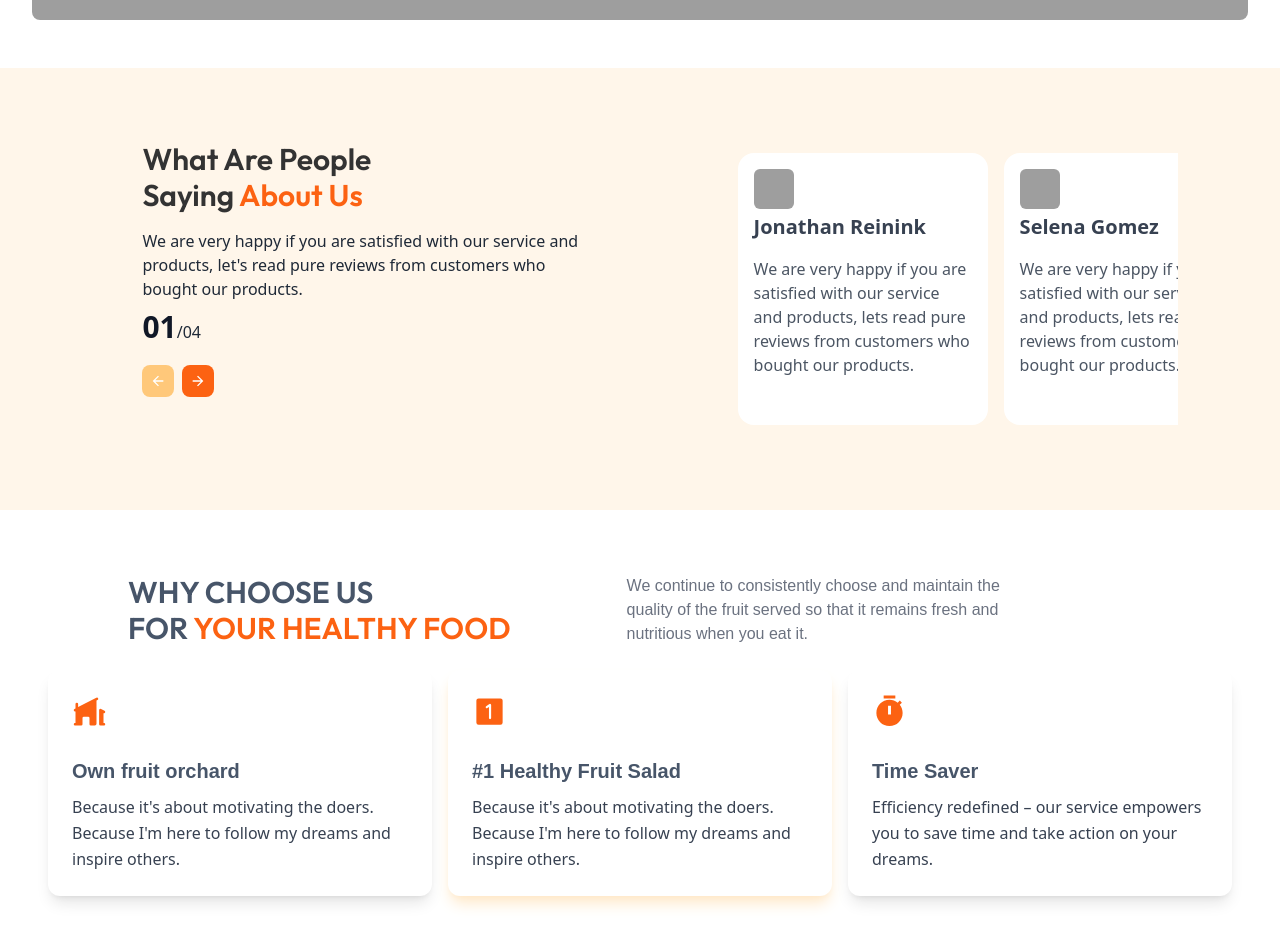
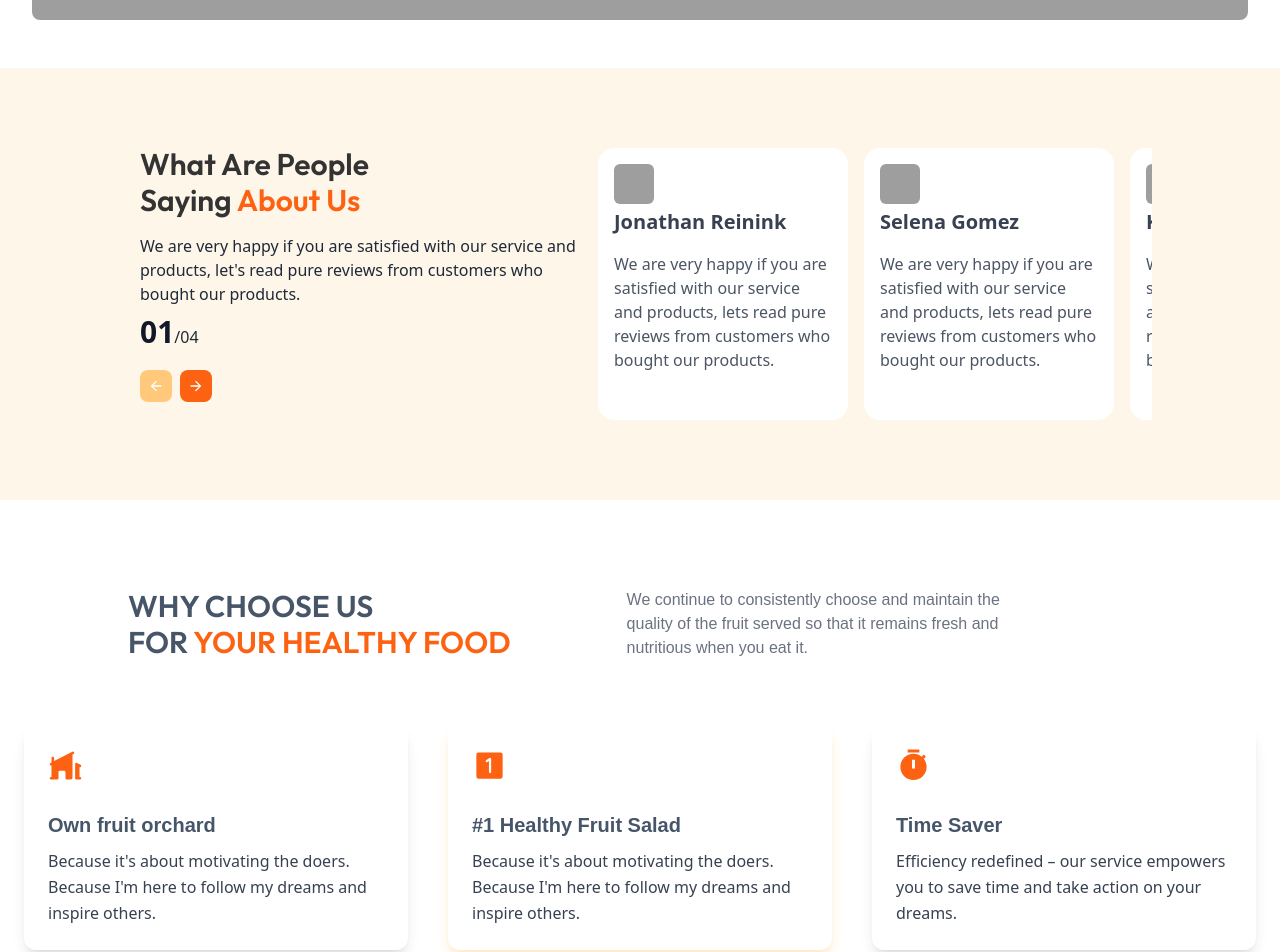
Before and after one commit to themeddev/FE-FIT-PLATTER, a React (Vite) app: page / in a window 1280 px wide. Shown: the part 520-1472 px from the top of the page. Built offline with nearby package versions, Linux system fonts and the light colour scheme; grey boxes are pictures that could not be loaded.

Commit message:
modify pading and margin in HeroPage , So get best look

```diff
--- a/src/screens/pages/Hero-Page/Comments.jsx
+++ b/src/screens/pages/Hero-Page/Comments.jsx
@@ -55,9 +55,9 @@ const Comments = () => {
   };
 
   return (
-    <div className="w-full h-[600px] lg:h-[442px] flex flex-col lg:flex-row justify-between lg:px-[8%] items-center bg-[#FFF6EA] ">
+    <div className="w-full flex flex-col lg:flex-row justify-between lg:px-[10%] px-[1%] py-[5%] items-center bg-[#FFF6EA] ">
       <motion.div
-        className="max-w-[450px] mx-10 lg:mb-10 mt-5"
+        className="max-w-[450px] ml-3"
         initial={{ x: -1 , opacity: 0}}
         animate={{x: 0, opacity : 1}}
         transition={{ delay: 0.4 }}
@@ -99,12 +99,12 @@ const Comments = () => {
       </motion.div>
 
       <motion.div
-        className="flex flex-wrap overflow-x-hidden items-center justify-center gap-3"
+        className="flex flex-wrap overflow-x-hidden items-center justify-center"
         initial={{ x: -1 , opacity: 0}}
         animate={{x: 0, opacity : 1}}
         transition={{ delay: 0.6 }}
       >
-        <div className="carousel carousel-center max-w-md p-4 space-x-2 rounded-box">
+        <div className="carousel carousel-center lg:max-w-xl max-w-md p-4 space-x-3 rounded-box">
           <div className="carousel-item">
             {CardContent &&
               CardContent.map((item, index) => (
--- a/src/screens/pages/Hero-Page/WhyUs.jsx
+++ b/src/screens/pages/Hero-Page/WhyUs.jsx
@@ -23,7 +23,7 @@ const WhyUs = () => {
 
 
   return (
-    <div className="w-full h-full lg:h-[450px] bg-white flex items-center justify-arround flex-col p-[5%] lg:px-[10%]">
+    <div className="w-full h-full lg:h-[450px] bg-white flex items-center justify-arround my-6 flex-col p-[5%] lg:px-[10%]">
       <motion.div
           initial={{ scaleZ: -100 , opacity: 0}}
           whileInView={{ opacity: 1, scaleZ: 0}}
@@ -36,7 +36,7 @@ const WhyUs = () => {
         <p className="text-gray-500 font-Poppins md:w-2/5 md:m-auto w-full">We continue to consistently choose and maintain the quality of the fruit served so that it remains fresh and nutritious when you eat it.</p>
       </motion.div>
 
-      <div className="flex flex-col lg:flex-row gap-4 px-[10%]">
+      <div className="flex flex-col lg:flex-row gap-10 pt-10 px-[10%]">
         {cardContent.map((item, index) => (
           <motion.div
             initial={{ scaleZ: -100 , opacity: 0}}
```
